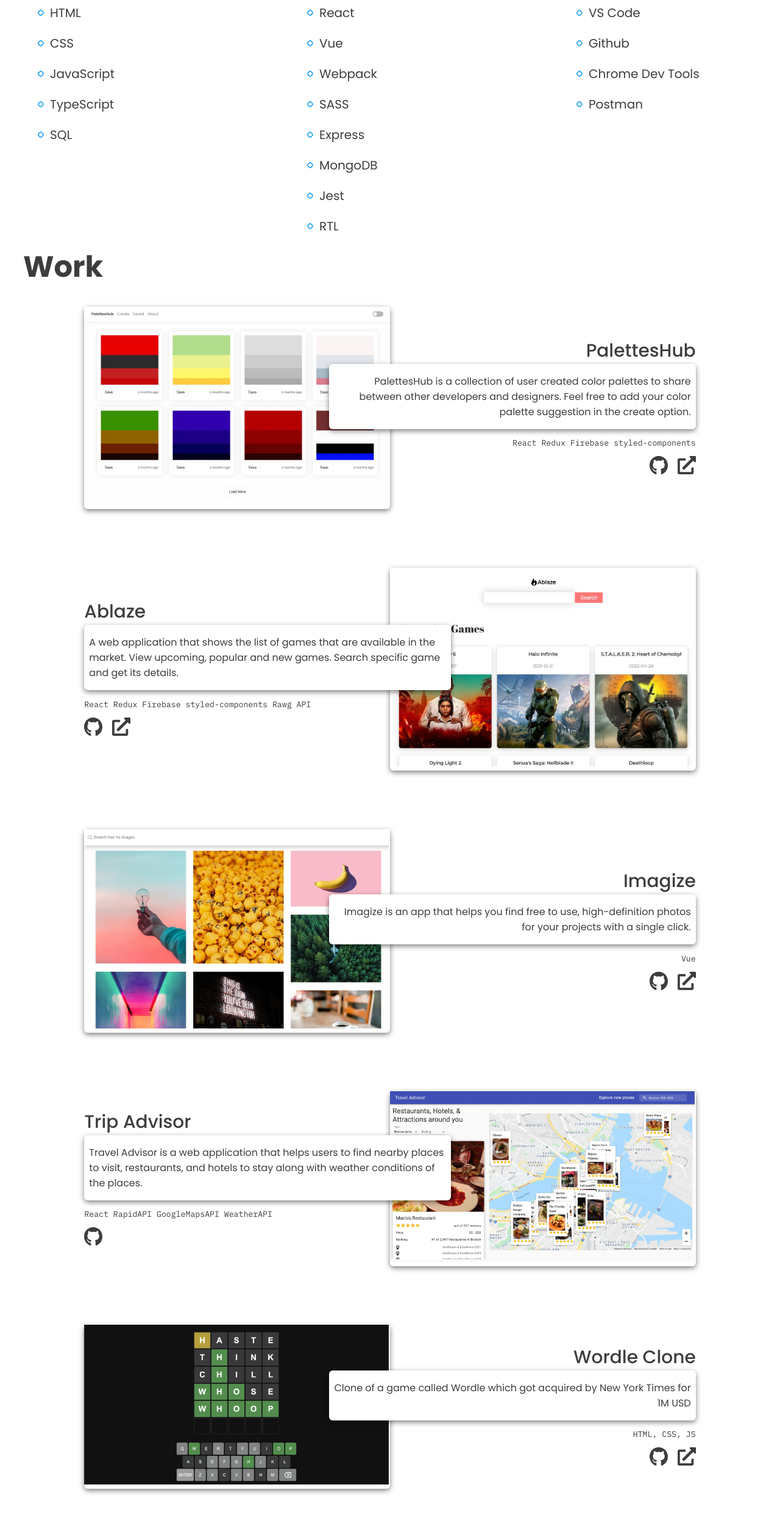
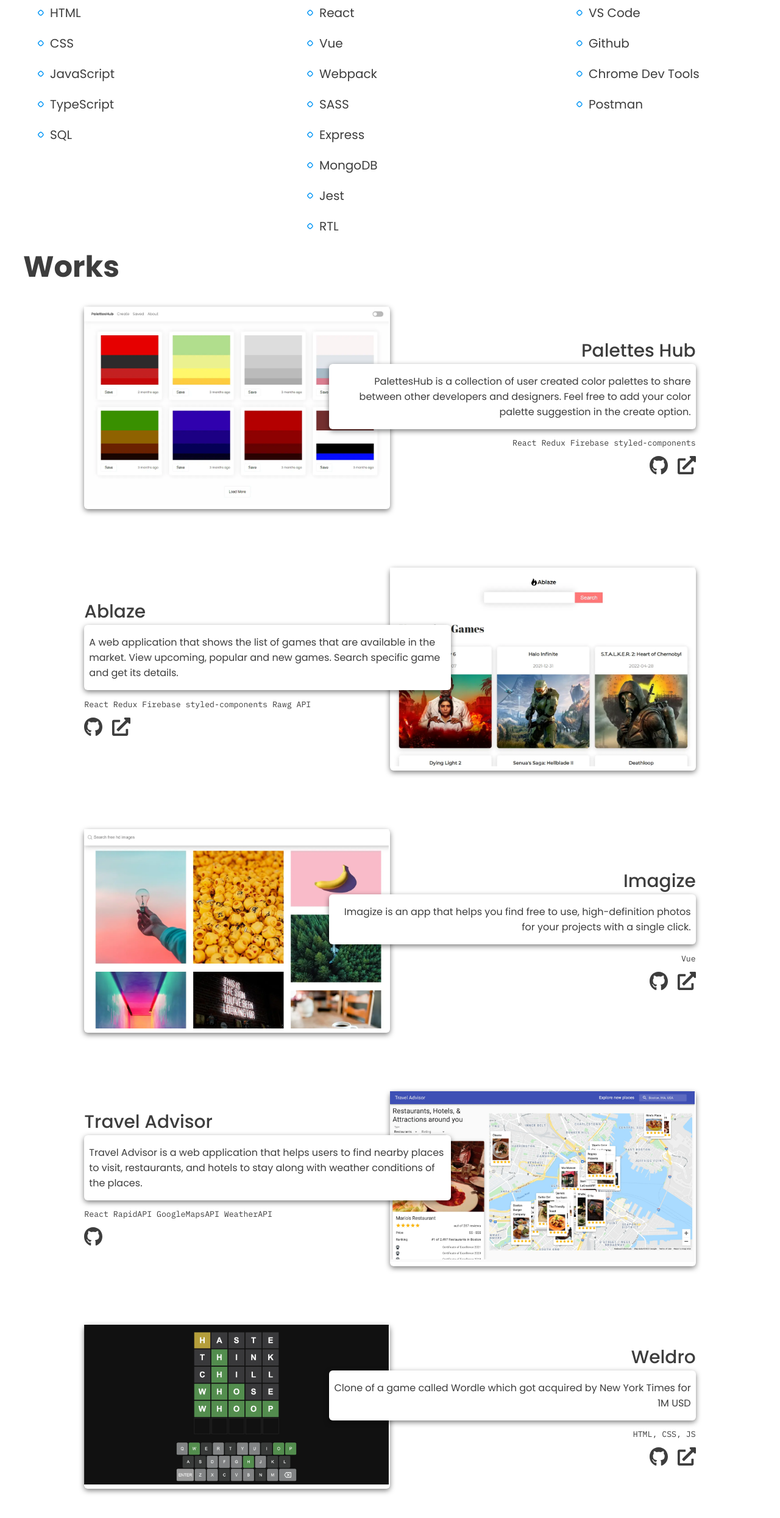
Before and after one commit to yashwanth-git/next-portfolio, a Next.js app: page / in a window 1280 px wide. Shown: the part 1113-3603 px from the top of the page at 61% size. Built offline with nearby package versions, Linux system fonts and the light colour scheme.

Commit message:
refactors work content

```diff
--- a/src/components/Work/Work.tsx
+++ b/src/components/Work/Work.tsx
@@ -2,34 +2,110 @@
 import Link from "next/link";
 import "./Work.css";
 const Work = () => {
+  type WorkProps = {
+    direction: string;
+    imgSrc: string;
+    altName: string;
+    projectName: string;
+    projectDesc: string;
+    projectStack: string[];
+    projectGithub: string;
+    projectLive: string;
+  };
+  const works: WorkProps[] = [
+    {
+      direction: "left",
+      imgSrc: "/palettes-hub.webp",
+      altName: "Palettes Hub Project",
+      projectName: "Palettes Hub",
+      projectDesc:
+        "PalettesHub is a collection of user created color palettes to share between other developers and designers. Feel free to add your color palette suggestion in the create option.",
+      projectStack: ["React", "Redux", "Firebase", "styled-components"],
+      projectGithub: "https://github.com/yashwanth-git/palettes-hub",
+      projectLive: "https://palettes-hub.netlify.app/",
+    },
+    {
+      direction: "right",
+      imgSrc: "/ablaze.webp",
+      altName: "Ablaze Project",
+      projectName: "Ablaze",
+      projectDesc:
+        "A web application that shows the list of games that are available in the market. View upcoming, popular and new games. Search specific game and get its details.",
+      projectStack: [
+        "React",
+        "Redux",
+        "Firebase",
+        "styled-components",
+        "Rawg API",
+      ],
+      projectGithub: "https://github.com/yashwanth-git/ablaze",
+      projectLive: "https://ablaze.netlify.app/",
+    },
+    {
+      direction: "left",
+      imgSrc: "/imagize.webp",
+      altName: "Imagize Project",
+      projectName: "Imagize",
+      projectDesc:
+        "Imagize is an app that helps you find free to use, high-definition photos for your projects with a single click.",
+      projectStack: ["Vue"],
+      projectGithub: "https://github.com/yashwanth-git/imagize",
+      projectLive: "https://imagize.netlify.app/",
+    },
+    {
+      direction: "right",
+      imgSrc: "/travel-advisor.webp",
+      altName: "Travel Advisor Project",
+      projectName: "Travel Advisor",
+      projectDesc:
+        "Travel Advisor is a web application that helps users to find nearby places to visit, restaurants, and hotels to stay along with weather conditions of the places.",
+      projectStack: ["React", "RapidAPI", "GoogleMapsAPI", "WeatherAPI"],
+      projectGithub: "https://github.com/yashwanth-git/travel-advisor",
+      projectLive: "",
+    },
+    {
+      direction: "left",
+      imgSrc: "/wordle-clone.webp",
+      altName: "Weldro Project",
+      projectName: "Weldro",
+      projectDesc:
+        "Clone of a game called Wordle which got acquired by New York Times for 1M USD",
+      projectStack: ["HTML, CSS, JS"],
+      projectGithub: "https://github.com/yashwanth-git/wordle",
+      projectLive: "https://weldro.netlify.app/",
+    },
+  ];
   return (
     <section className="Work" id="work">
       <div className="container">
-        <h2>Work</h2>
-        <div className="Work__Item left">
+        <h2>Works</h2>
+        {Object.values(works).map((work) => {
+          const {
+            direction,
+            imgSrc,
+            altName,
+            projectName,
+            projectDesc,
+            projectStack,
+            projectGithub,
+            projectLive,
+          } = work;
+          return (
+            <div className={`Work__Item ${direction}`}>
               <div className="Work__Img">
-            <Image
-              src="/palettes-hub.webp"
-              alt="Palettes Hub Project"
-              width={500}
-              height={320}
-            />
+                <Image src={imgSrc} alt={altName} width={500} height={320} />
               </div>
               <div className="Work__Content">
-            <h3>PalettesHub</h3>
+                <h3>{projectName}</h3>
                 <div className="Work__Desc">
-              <p>
-                PalettesHub is a collection of user created color palettes to
-                share between other developers and designers. Feel free to add
-                your color palette suggestion in the create option.
-              </p>
+                  <p>{projectDesc}</p>
                 </div>
                 <div className="Work__Stack">
-              <p>React Redux Firebase styled-components</p>
+                  <p>{projectStack.join(" ")}</p>
                 </div>
                 <div className="Work__Cta">
                   <Link
-                href="https://github.com/yashwanth-git/palettes-hub"
+                    href={projectGithub}
                     target="_blank"
                     rel="noopener noreferrer"
                   >
@@ -40,8 +116,9 @@
                       height={30}
                     />
                   </Link>
+                  {projectLive.length > 0 && projectLive !== "" && (
                     <Link
-                href="https://palettes-hub.netlify.app/"
+                      href={projectLive}
                       target="_blank"
                       rel="noopener noreferrer"
                     >
@@ -52,186 +129,12 @@
                         height={30}
                       />
                     </Link>
+                  )}
                 </div>
               </div>
             </div>
-        <div className="Work__Item right">
-          <div className="Work__Img">
-            <Image
-              src="/ablaze.webp"
-              alt="Ablaze Project"
-              width={500}
-              height={320}
-            />
-          </div>
-          <div className="Work__Content">
-            <h3>Ablaze</h3>
-            <div className="Work__Desc">
-              <p>
-                A web application that shows the list of games that are
-                available in the market. View upcoming, popular and new games.
-                Search specific game and get its details.
-              </p>
-            </div>
-            <div className="Work__Stack">
-              <p>React Redux Firebase styled-components Rawg API</p>
-            </div>
-            <div className="Work__Cta">
-              <Link
-                href="https://github.com/yashwanth-git/ablaze"
-                target="_blank"
-              >
-                <Image
-                  src="/github.svg"
-                  width={30}
-                  height={30}
-                  alt="Github Link"
-                />
-              </Link>
-              <Link href="https://ablaze.netlify.app/" target="_blank">
-                <Image
-                  src="/preview.svg"
-                  width={30}
-                  height={30}
-                  alt="Preview Link"
-                />
-              </Link>
-            </div>
-          </div>
-        </div>
-        <div className="Work__Item left">
-          <div className="Work__Img">
-            <Image
-              src="/imagize.webp"
-              alt="Imagize Project"
-              width={500}
-              height={320}
-            />
-          </div>
-          <div className="Work__Content">
-            <h3>Imagize</h3>
-            <div className="Work__Desc">
-              <p>
-                Imagize is an app that helps you find free to use,
-                high-definition photos for your projects with a single click.
-              </p>
-            </div>
-            <div className="Work__Stack">
-              <p>Vue</p>
-            </div>
-            <div className="Work__Cta">
-              <Link
-                href="https://github.com/yashwanth-git/imagize"
-                target="_blank"
-                rel="noopener noreferrer"
-              >
-                <Image
-                  src="/github.svg"
-                  alt="Github Link"
-                  width={30}
-                  height={30}
-                />
-              </Link>
-              <Link
-                href="https://imagize.netlify.app/"
-                target="_blank"
-                rel="noopener noreferrer"
-              >
-                <Image
-                  src="/preview.svg"
-                  alt="Preview Link"
-                  width={30}
-                  height={30}
-                />
-              </Link>
-            </div>
-          </div>
-        </div>
-        <div className="Work__Item right">
-          <div className="Work__Img">
-            <Image
-              src="/travel-advisor.webp"
-              alt="Trip Advisor Project"
-              width={500}
-              height={320}
-            />
-          </div>
-          <div className="Work__Content">
-            <h3>Trip Advisor</h3>
-            <div className="Work__Desc">
-              <p>
-                Travel Advisor is a web application that helps users to find
-                nearby places to visit, restaurants, and hotels to stay along
-                with weather conditions of the places.
-              </p>
-            </div>
-            <div className="Work__Stack">
-              <p>React RapidAPI GoogleMapsAPI WeatherAPI</p>
-            </div>
-            <div className="Work__Cta">
-              <Link
-                href="https://github.com/yashwanth-git/travel-advisor"
-                target="_blank"
-                rel="noopener noreferrer"
-              >
-                <Image
-                  src="/github.svg"
-                  alt="Github Link"
-                  width={30}
-                  height={30}
-                />
-              </Link>
-            </div>
-          </div>
-        </div>
-        <div className="Work__Item left">
-          <div className="Work__Img">
-            <Image
-              src="/wordle-clone.webp"
-              alt="Imagize Project"
-              width={500}
-              height={320}
-            />
-          </div>
-          <div className="Work__Content">
-            <h3>Wordle Clone</h3>
-            <div className="Work__Desc">
-              <p>
-                Clone of a game called Wordle which got acquired by New York
-                Times for 1M USD
-              </p>
-            </div>
-            <div className="Work__Stack">
-              <p>HTML, CSS, JS</p>
-            </div>
-            <div className="Work__Cta">
-              <Link
-                href="https://github.com/yashwanth-git/wordle"
-                target="_blank"
-                rel="noopener noreferrer"
-              >
-                <Image
-                  src="/github.svg"
-                  alt="Github Link"
-                  width={30}
-                  height={30}
-                />
-              </Link>
-              <Link
-                href="https://weldro.netlify.app/"
-                target="_blank"
-                rel="noopener noreferrer"
-              >
-                <Image
-                  src="/preview.svg"
-                  alt="Preview Link"
-                  width={30}
-                  height={30}
-                />
-              </Link>
-            </div>
-          </div>
-        </div>
+          );
+        })}
       </div>
     </section>
   );
```
Lines whose indentation alone changed are shown as unchanged.
